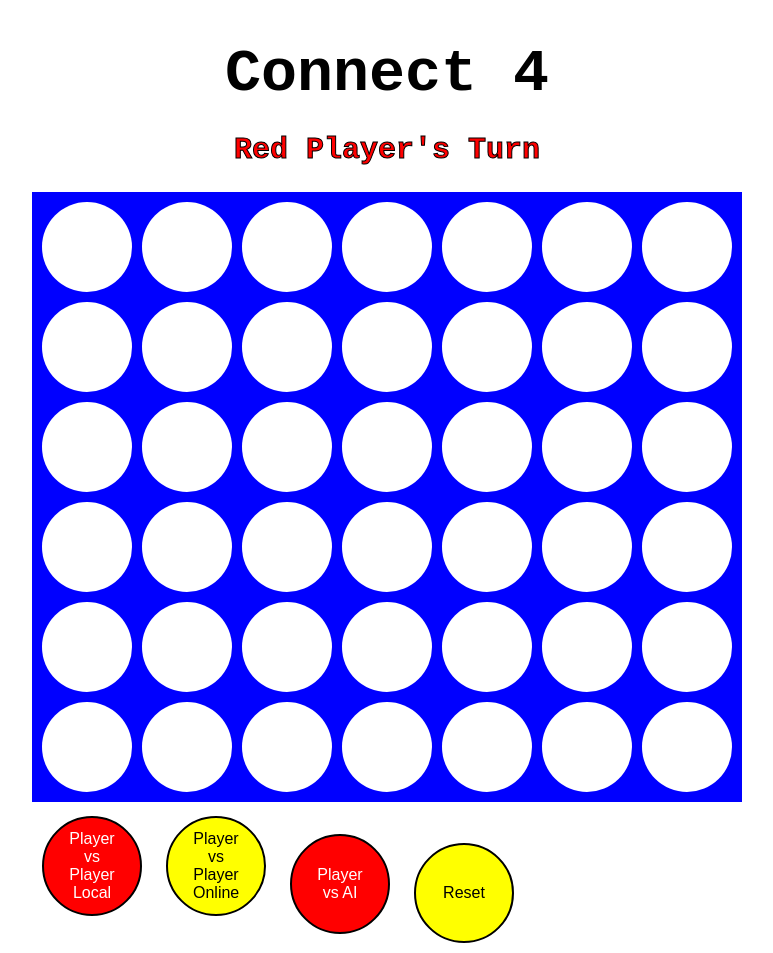
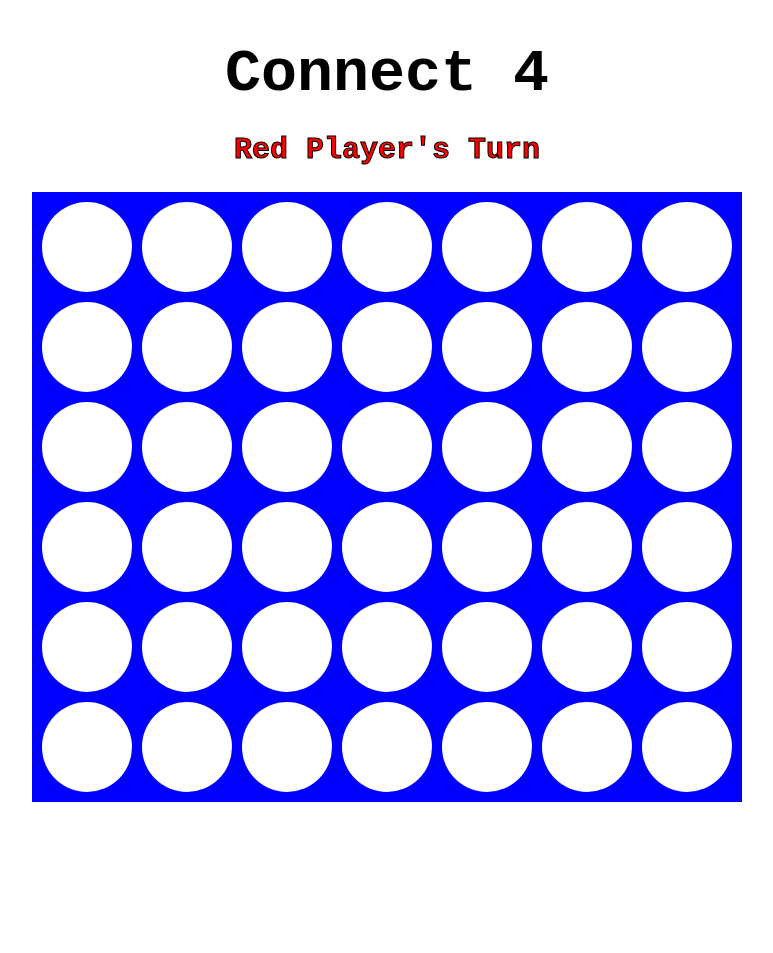
Before and after one commit to dwestaway/Connect-4, a plain HTML site: page index.html in a window 1280 px wide. Shown: the whole page, without its empty margins (253-1026 px from the left). After the commit the page ends 806 px from the top, so only its background shows below. Drawn offline with Linux system fonts and the light colour scheme.

Commit message:
Testing
Created gh-pages branch for live browser testing, commented out buttons temporarily

```diff
--- a/css/main.css
+++ b/css/main.css
@@ -21,7 +21,7 @@ h2 {
 	-webkit-text-stroke-width: 1px;
   -webkit-text-stroke-color: black;
 }
-#redButton {
+.redButton {
 		background-color: red;
     border: 2px solid black;
 		border-radius: 50%;
@@ -32,11 +32,10 @@ h2 {
     text-align: center;
     text-decoration: none;
     font-size: 16px;
-		margin: 10px;
 		display: inline;
 		float: none;
 }
-#yellowButton {
+.yellowButton {
 		background-color: yellow;
     border: 2px solid black;
 		border-radius: 50%;
@@ -47,7 +46,6 @@ h2 {
     text-align: center;
     text-decoration: none;
     font-size: 16px;
-		margin: 10px;
 		display: inline;
 		float: none;
 }
--- a/index.html
+++ b/index.html
@@ -14,12 +14,14 @@
 
 	      <canvas id="connect4" width="700" height="600"></canvas>
 
+        <!--
         <div>
-          <button type="button" id="redButton">Player vs Player Local</button>
-          <button type="button" id="yellowButton">Player vs Player Online</button>
-          <button type="button" id="redButton">Player vs AI</button>
-          <button type="button" id="yellowButton">Reset</button>
+          <button type="button" class="redButton">Player vs Player Local</button>
+          <button type="button" class="yellowButton">Player vs Player Online</button>
+          <button type="button" class="redButton">Player vs AI</button>
+          <button type="button" class="yellowButton">Reset</button>
         </div>
+        -->
 
         <script src="js/jquery/jquery-3.2.1.min.js" type="text/javascript"></script>
         <script src="js/connect4.js" type="text/javascript"></script>
--- a/js/connect4.js
+++ b/js/connect4.js
@@ -70,8 +70,16 @@ $(function() { //jquery handler
         //Add circle colour into grid array
         //loop through rows on the column parameter and check if its empty, first empty row add the circle of chosen colour and end loop
         function drawCircle(column, colour) {
+
             for (var row = 0; row < grid.length; row++)
             {
+              if(grid[5][column] == 'red' || grid[5][column] == 'yellow')
+              {
+                  alert('Column Full');
+
+                  return true;
+              }
+
                 if(grid[row][column] == '')
                 {
                     grid[row][column] = colour;
@@ -82,9 +90,9 @@ $(function() { //jquery handler
                 }
             }
             return false;
-
         }
 
+        //Red player always starts
         var turn = 'red';
 
         //Mouse click listener
```
